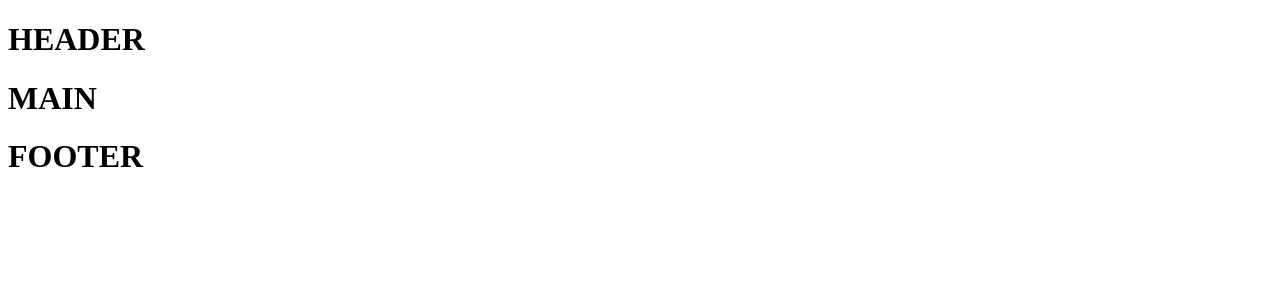
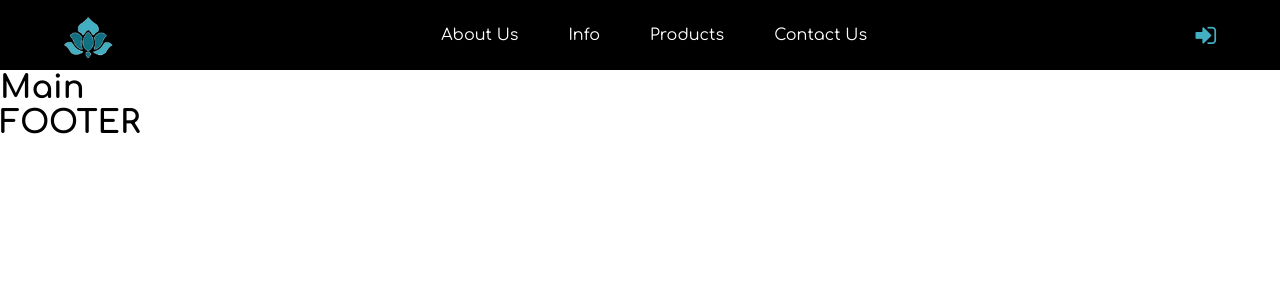
Before and after one commit to yuribertoli/esercizio-sito-uno, a Vue app: page / in a window 1280 px wide. Shown: the top 300 px of the page. Built offline with nearby package versions, Linux system fonts and the light colour scheme.

Commit message:
header 3 parti con hover

```diff
--- a/package.json
+++ b/package.json
@@ -8,7 +8,13 @@
     "lint": "vue-cli-service lint"
   },
   "dependencies": {
+    "@fortawesome/fontawesome-svg-core": "^6.2.0",
+    "@fortawesome/free-brands-svg-icons": "^6.2.0",
+    "@fortawesome/free-regular-svg-icons": "^6.2.0",
+    "@fortawesome/free-solid-svg-icons": "^6.2.0",
+    "@fortawesome/vue-fontawesome": "^2.0.8",
     "core-js": "^3.8.3",
+    "font-awesome": "^4.7.0",
     "vue": "^2.6.14"
   },
   "devDependencies": {
--- a/src/App.vue
+++ b/src/App.vue
@@ -22,5 +22,5 @@ export default {
 </script>
 
 <style lang="scss">
-
+@import "./assets/style/general.scss";
 </style>
--- a/src/assets/style/general.scss
+++ b/src/assets/style/general.scss
@@ -1,13 +1,14 @@
+@import url('https://fonts.googleapis.com/css2?family=Comfortaa:wght@300;400;500;600;700&display=swap');
+
 * {
     margin: 0;
     padding: 0;
     box-sizing: border-box;
-    font-family: sans-serif;
-    color: white;
+    font-family: 'Comfortaa', sans-serif;
 }
 
-body {
-    background-color: #1e2d3b;
+li {
+    list-style: none;
 }
 
 .container {
--- a/src/components/MyFooter.vue
+++ b/src/components/MyFooter.vue
@@ -1,7 +1,7 @@
 <template>
-    <div>
+    <footer>
       <h1>FOOTER</h1>
-    </div>
+    </footer>
   </template>
 
   <script>
--- a/src/components/MyHeader.vue
+++ b/src/components/MyHeader.vue
@@ -1,16 +1,105 @@
 <template>
-  <div>
-    <h1>HEADER</h1>
-  </div>
+  <header>
+
+    <div id="left-header">
+        <img src="../assets/img/logo.png" alt="logo">
+    </div>
+
+    <div id="central-header">
+        <nav>
+            <ul>
+                <li> <a href="#">About Us</a> </li>
+                <li> <a href="#">Info</a> </li>
+                <li> <a href="#">Products</a> </li>
+                <li> <a href="#">Contact Us</a> </li>
+            </ul>
+        </nav>
+    </div>
+
+    <div id="right-header">
+        <!-- cambio classe all'hover per visualizzare un'icona differente di font awesome -->
+        <i  @mouseover="isHovering = true"
+            @mouseout="isHovering = false"
+            :class="isHovering ? 'fa fa-user' : 'fa fa-sign-in'"
+        ></i>
+    </div>
+
+  </header>
 </template>
 
 <script>
 export default {
     name: 'MyHeader',
 
+    data() {
+    return {
+
+      isHovering: false,
+
+    }
+  },
+
 }
 </script>
 
 <style lang="scss" scoped>
+header {
+    height: 70px;
+    width: 100%;
+    position: sticky;
+    background-color: black;
+    top: 0;
+    left: 0;
+    z-index: 999;
+    display: flex;
+    justify-content: space-between;
+    align-items: center;
+    color: white;
 
+    #left-header {
+        height: 100%;
+        display: flex;
+        align-items: center;
+        margin-left: 5%;
+
+        img {
+            height: 70%;
+            width: auto;
+
+            &:hover {
+                cursor: pointer;
+            }
+        }
+    }
+
+    #central-header {
+        ul {
+            display: flex;
+
+            a {
+                color: white;
+                text-decoration: none;
+                margin: 0 25px;
+
+                &:hover {
+                    text-decoration: underline;
+                }
+            }
+        }
+    }
+
+    #right-header {
+        margin-right: 5%;
+        min-width: 20px;
+
+        i {
+            font-size: 1.5rem;
+            color: rgb(66, 175, 194);
+
+            &:hover {
+                cursor: pointer;
+            }
+        }
+    }
+}
 </style>
--- a/src/components/MyMain.vue
+++ b/src/components/MyMain.vue
@@ -1,7 +1,7 @@
 <template>
-    <div>
-      <h1>MAIN</h1>
-    </div>
+    <Main>
+      <h1>Main</h1>
+    </Main>
   </template>
 
   <script>
--- a/src/main.js
+++ b/src/main.js
@@ -1,5 +1,7 @@
 import Vue from 'vue'
 import App from './App.vue'
+
+import 'font-awesome/scss/font-awesome.scss'
 
 Vue.config.productionTip = false
 
```
Also changed, not shown: src/assets/img/logo.png (added), 1 other file (tests, documents, lock files or other folders).
